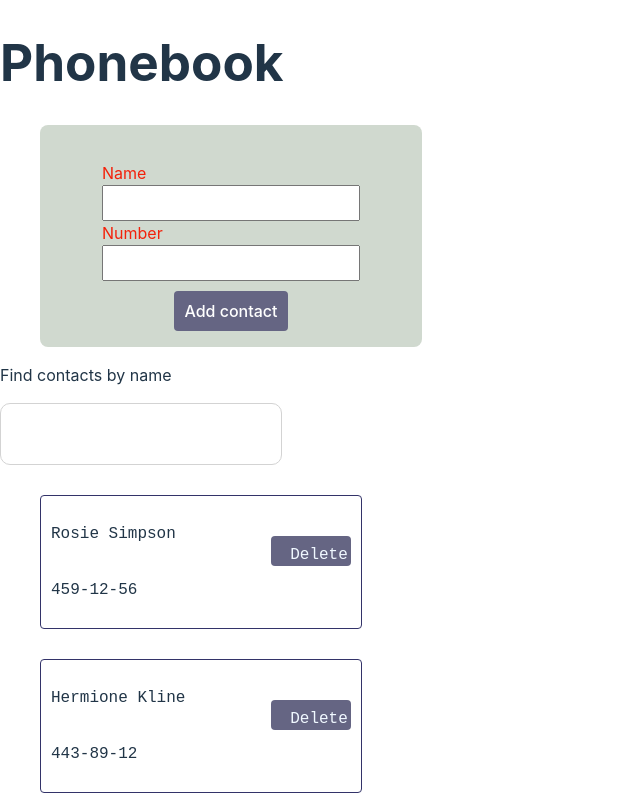
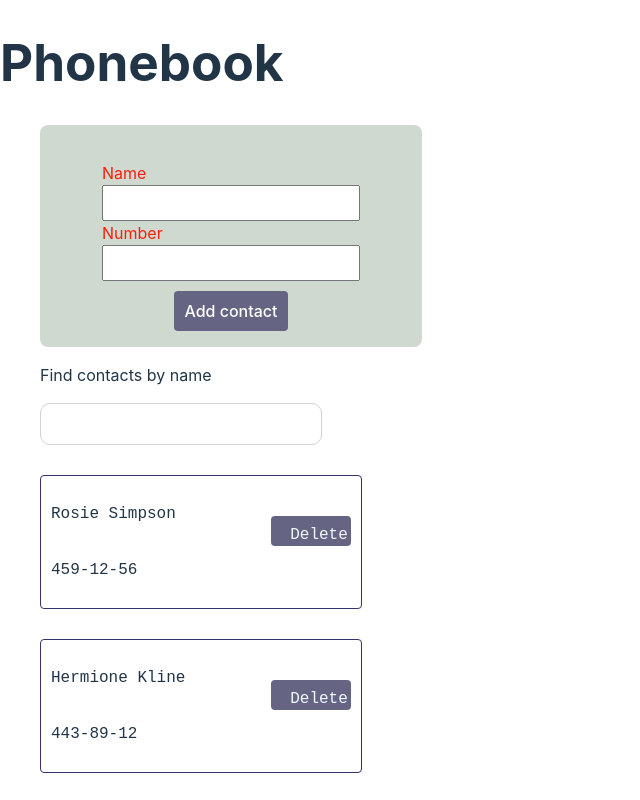
Before and after one commit to oleksamor/goit-react-hw-03, a React (Vite) app: page / in a window 1280 px wide. Shown: the top 800 px of the page, without its empty margins (0-640 px from the left). Built offline with nearby package versions, Linux system fonts and the light colour scheme.

Commit message:
change module css search

```diff
--- a/src/components/SearchBox/SearchBox.jsx
+++ b/src/components/SearchBox/SearchBox.jsx
@@ -1,9 +1,11 @@
+import react from "react";
+
 import s from "./SearchBox.module.css";
 
 const SearchBox = ({ value, onSearch }) => {
   return (
-    <div className={s.wrapper}>
-      <p className={s.text}>Find contacts by name</p>
+    <div>
+      <p className={s.lable}>Find contacts by name</p>
       <input
         type="text"
         className={s.input}
--- a/src/components/SearchBox/SearchBox.module.css
+++ b/src/components/SearchBox/SearchBox.module.css
@@ -2,13 +2,15 @@
     display: flex;
     align-items: center;
     gap: 10px;
+    margin-left: 40px;
 }
 
 .input {
     width: 240px;
-    height: 50px;
+    height: 30px;
     border-radius: 10px;
     padding: 5px 20px;
+    margin-left: 40px;
     color: rgb(30, 29, 29);
     border: 1px solid lightgray;
 }
```
